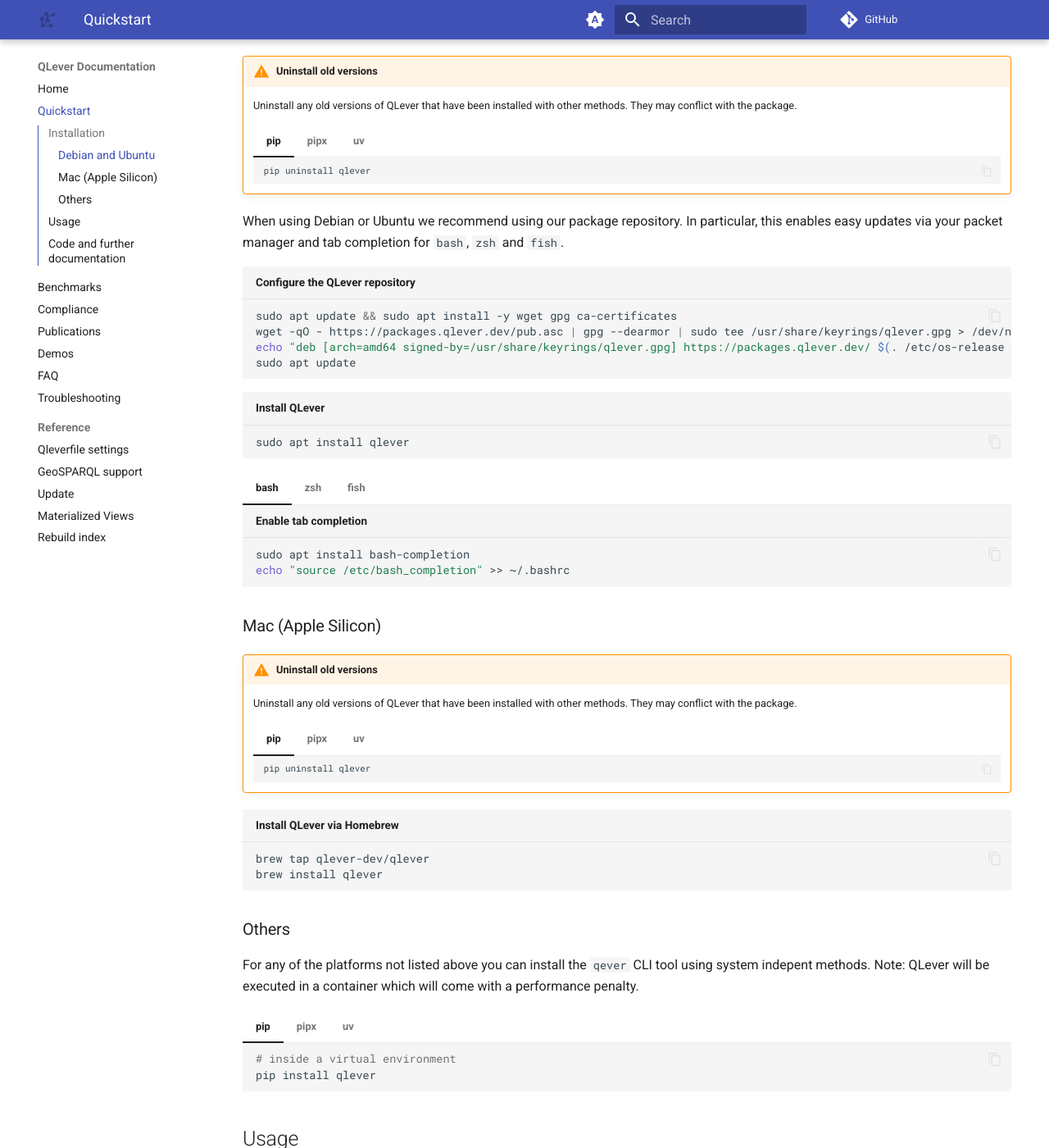
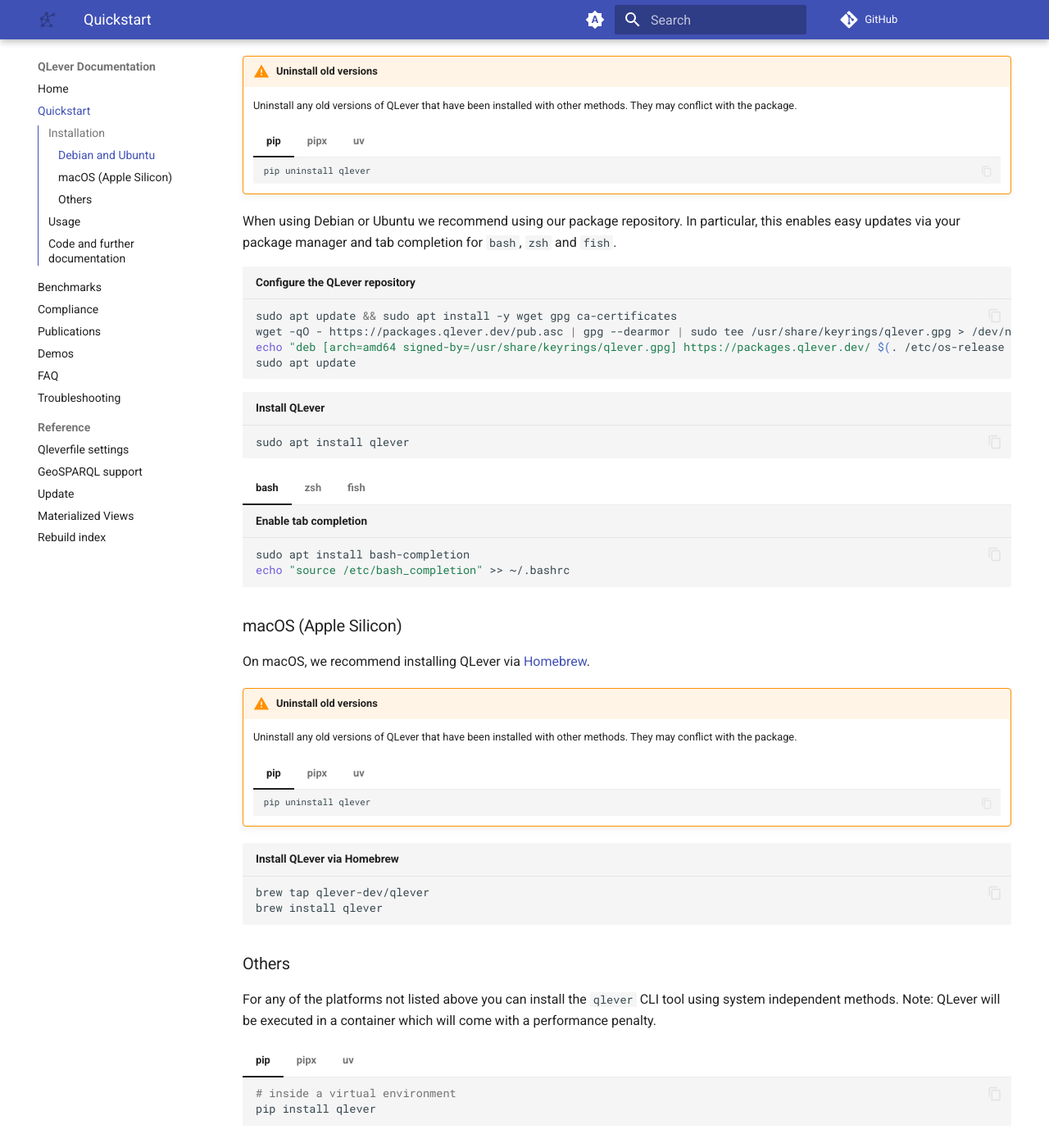
Before and after one commit to qlever-dev/qlever-docs, an MkDocs documentation site: the page built from docs/quickstart.md, in a window 1280 px wide and 1400 px high, scrolled down 329 px. Shown: the whole window at 82% size. Built offline with MkDocs 1.6.1 and Material for MkDocs 9.7.7, drawn with Linux system fonts in a browser that asks for light colours; plug-ins that fetch from the network failed and are left out; comment, search, counter and statistics services are not loaded; the version menu is left out.

Commit message:
code review

````diff
--- a/docs/quickstart.md
+++ b/docs/quickstart.md
@@ -24,7 +24,7 @@ need to use QLever. [See here for a complete reference of all the possible setti
         uv tool uninstall qlever
         ```
 
-When using Debian or Ubuntu we recommend using our package repository. In particular, this enables easy updates via your packet manager and tab completion for `bash`, `zsh` and `fish`.
+When using Debian or Ubuntu we recommend using our package repository. In particular, this enables easy updates via your package manager and tab completion for `bash`, `zsh` and `fish`.
 
 ```bash title="Configure the QLever repository"
 sudo apt update && sudo apt install -y wget gpg ca-certificates
@@ -51,7 +51,9 @@ sudo apt install qlever
     # Nothing to do
     ```
 
-### Mac (Apple Silicon)
+### macOS (Apple Silicon)
+
+On macOS, we recommend installing QLever via [Homebrew](https://brew.sh/).
 
 !!! warning "Uninstall old versions"
     Uninstall any old versions of QLever that have been installed with other methods. They may conflict with the package.
@@ -75,7 +77,7 @@ brew install qlever
 
 ### Others
 
-For any of the platforms not listed above you can install the `qever` CLI tool using system indepent methods. Note: QLever will be executed in a container which will come with a performance penalty.
+For any of the platforms not listed above you can install the `qlever` CLI tool using system independent methods. Note: QLever will be executed in a container which will come with a performance penalty.
 
 === "pip"
     ``` bash
````
